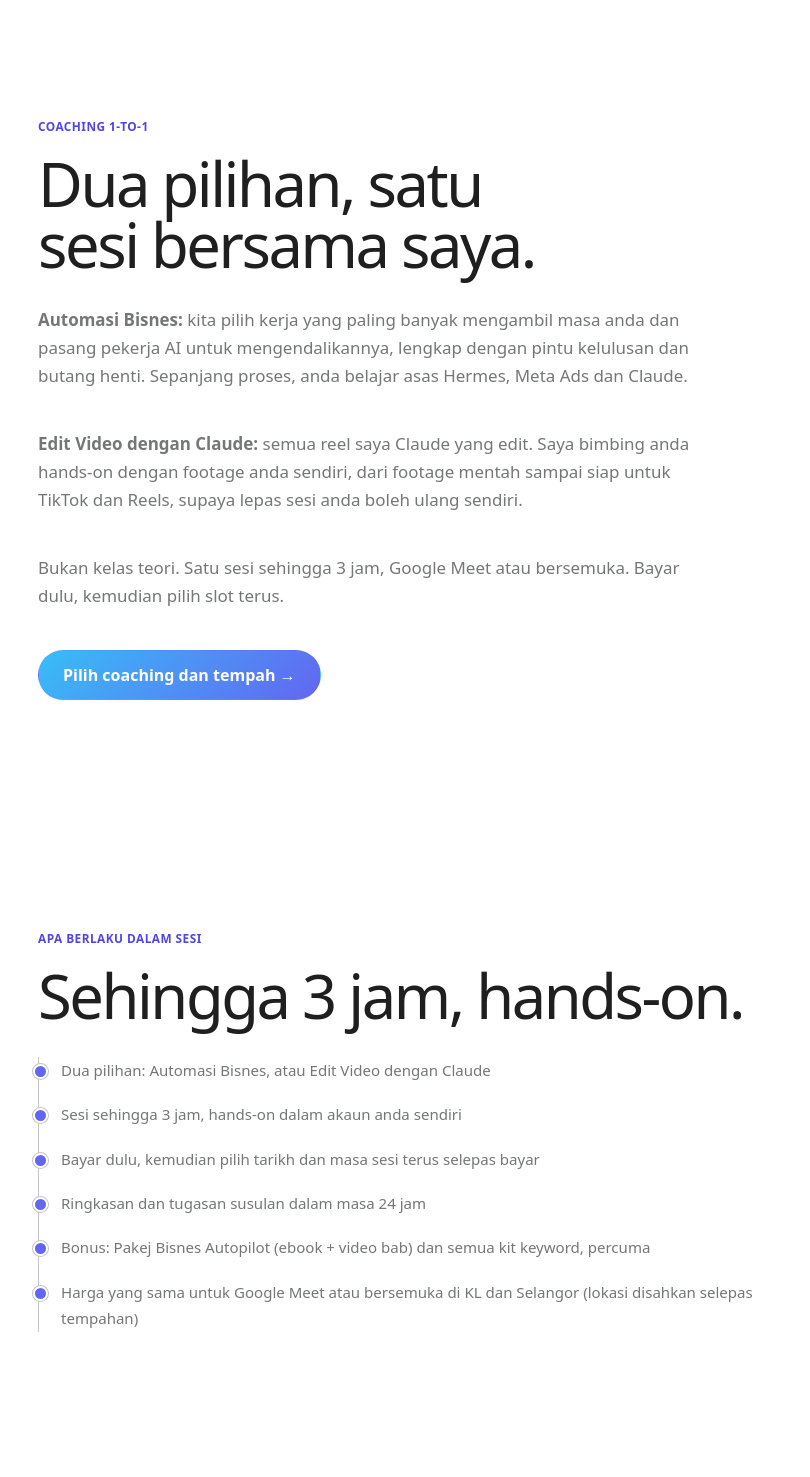
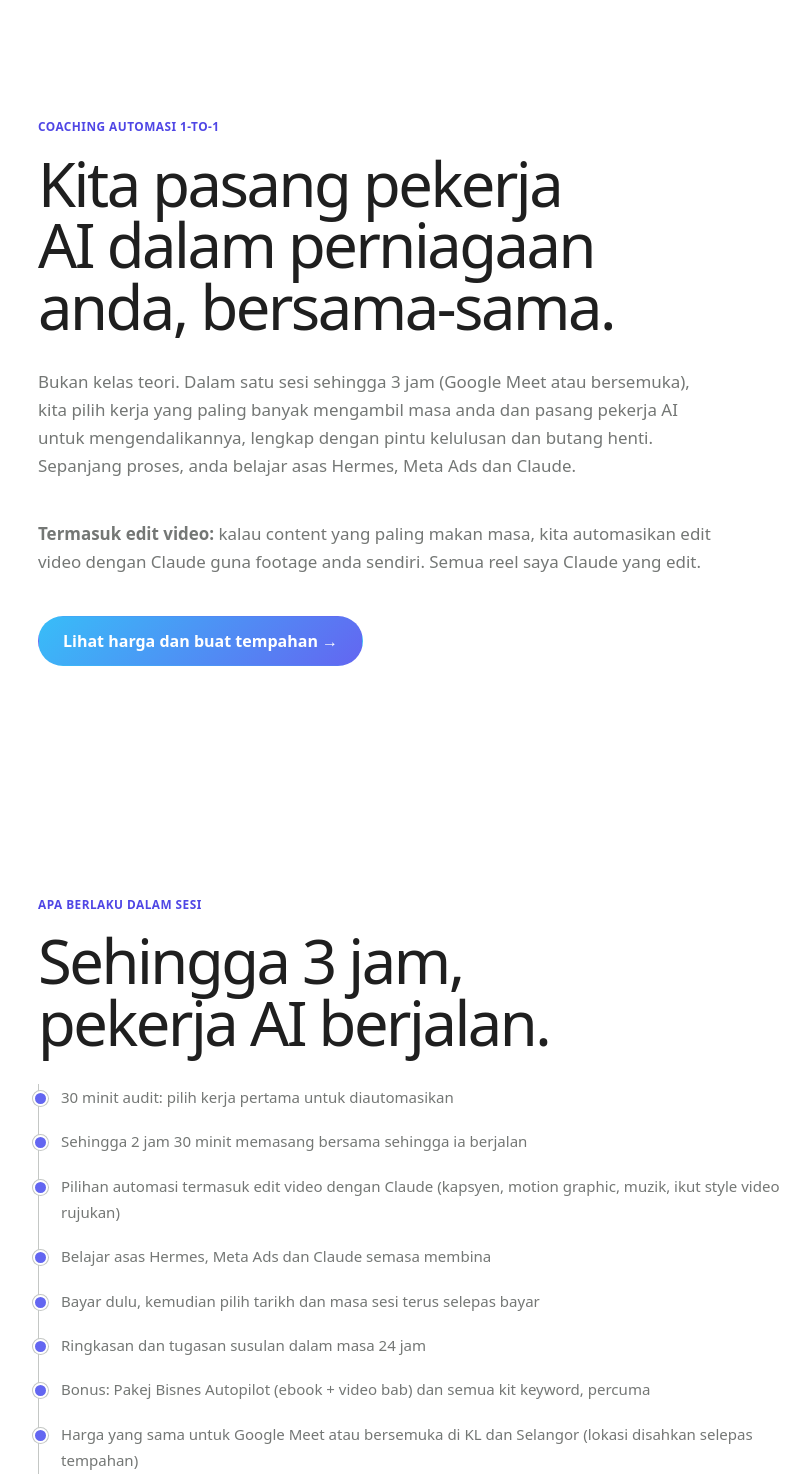
Before and after one commit to adielzainal00-pixel/adielzainal-laman, a plain HTML site: page coaching.html in a window 1280 px wide. Shown: the part 821-2298 px from the top of the page, without its empty margins (222-1032 px from the left). Drawn offline with Linux system fonts and the light colour scheme; a web font is replaced by a local one.

Commit message:
Coaching jadi satu kad: Coaching Automasi 1-to-1, edit video dengan Claude sebagai salah satu automasi (#41)
Co-authored-by: Claude Opus 5.5 <noreply@anthropic.com>

```diff
--- a/app.js
+++ b/app.js
@@ -118,7 +118,7 @@
         (promo ? ' <s class="asal">' + rm(m.harga_biasa) + "</s>" : "") + "</li>";
     }).join("") + "</ul>";
   }
-  function labelBeli(p) { if (ebookTanpaBcl(p)) return "Dibuka tak lama lagi"; if (belum(p)) return "Maklumkan saya bila dibuka →"; return p.bcl ? "Beli sekarang →" : (viaIG ? "DM untuk beli →" : "Beli melalui WhatsApp →"); }
+  function labelBeli(p) { if (ebookTanpaBcl(p)) return "Dibuka tak lama lagi"; if (belum(p)) return "Maklumkan saya bila dibuka →"; if (p.id === "coaching" && p.bcl) return "Bayar " + rm(hargaKini(p)) + " & Tempah Sesi →"; return p.bcl ? "Beli sekarang →" : (viaIG ? "DM untuk beli →" : "Beli melalui WhatsApp →"); }
 
   $("#senarai-produk").innerHTML = PRODUK.map(function (p) {
     return '<article class="kad produk' + (p.utama ? " utama" : "") + '" id="p-' + esc(p.id) + '">' +
--- a/coaching.html
+++ b/coaching.html
@@ -3,12 +3,12 @@
 <head>
 <meta charset="utf-8">
 <meta name="viewport" content="width=device-width, initial-scale=1, viewport-fit=cover">
-<title>Coaching 1-to-1 | Adiel Zainal</title>
-<meta name="description" content="Coaching 1-to-1 bersama Adiel Zainal, sesi sehingga 3 jam, Google Meet atau bersemuka. Dua pilihan: Automasi Bisnes (pasang pekerja AI dalam perniagaan anda) atau Edit Video dengan Claude.">
+<title>Coaching Automasi 1-to-1 | Adiel Zainal</title>
+<meta name="description" content="Coaching Automasi 1-to-1 bersama Adiel Zainal, sesi sehingga 3 jam, Google Meet atau bersemuka. Kita pasang pekerja AI dalam perniagaan anda, termasuk edit video content dengan Claude.">
 <meta name="theme-color" content="#FFFFFF">
 <meta property="og:type" content="website">
-<meta property="og:title" content="Coaching 1-to-1 · Adiel Zainal">
-<meta property="og:description" content="Sesi sehingga 3 jam, hands-on: pasang pekerja AI dalam perniagaan anda, atau belajar edit video dengan Claude guna footage anda sendiri.">
+<meta property="og:title" content="Coaching Automasi 1-to-1 · Adiel Zainal">
+<meta property="og:description" content="Sesi sehingga 3 jam, hands-on: pasang pekerja AI dalam perniagaan anda, termasuk edit video content dengan Claude.">
 <meta property="og:image" content="https://adielzainal.com/aset/og.png">
 <meta property="og:url" content="https://adielzainal.com/coaching">
 <meta name="twitter:card" content="summary_large_image">
@@ -18,7 +18,7 @@
 <link href="https://fonts.googleapis.com/css2?family=Bricolage+Grotesque:opsz,wdth,wght@12..96,75..100,500..800&family=Instrument+Serif:ital@0;1&family=Inter:wght@400;500;600&display=swap" rel="stylesheet">
 <link rel="stylesheet" href="style.css?v=27">
 <link rel="stylesheet" href="hero-a.css?v=11">
-<script src="config.js?v=30"></script>
+<script src="config.js?v=31"></script>
 <!-- Halaman ini dipautkan dari WhatsApp 0377. Polisi WhatsApp melarang pautan ke jualan produk digital,
      jadi halaman ini HANYA tentang coaching (servis): jangan tambah produk digital, pautan ke laman utama atau senarai produk. -->
 </head>
@@ -31,7 +31,7 @@
   <nav aria-label="Utama"><a class="jenama" href="index.html">Adiel Zainal</a><div class="menu"><a href="#sesi">Sesi</a><a href="#harga">Harga</a><a href="#soalan">Soalan</a></div></nav>
   <a class="lencana promo-merah" href="#harga">Promosi RM977, harga biasa RM1,499</a>
   <div class="pil"><p><span>Salam Kejayaan 😊</span><br>Coaching 1-to-1, sesi sehingga 3 jam</p><span class="tanda" aria-hidden="true"><i></i></span></div>
-  <div class="peranan"><svg width="28" height="28" viewBox="0 0 24 24" fill="none" stroke="#fff" stroke-width="1.6" aria-hidden="true"><path d="M6 6l12 12M18 8v10H8"/></svg>Coaching<br>1-to-1</div>
+  <div class="peranan"><svg width="28" height="28" viewBox="0 0 24 24" fill="none" stroke="#fff" stroke-width="1.6" aria-hidden="true"><path d="M6 6l12 12M18 8v10H8"/></svg>Coaching<br>Automasi 1-to-1</div>
   <h1 class="nama" id="nama">Adiel Zainal</h1>
 </header>
 
@@ -39,19 +39,18 @@
 <main id="utama">
   <section class="seksyen">
     <div class="bekas bekas-sempit">
-      <p class="kicker">Coaching 1-to-1</p>
-      <h2>Dua pilihan, <em>satu sesi bersama saya.</em></h2>
-      <p class="sub"><b>Automasi Bisnes:</b> kita pilih kerja yang paling banyak mengambil masa anda dan pasang pekerja AI untuk mengendalikannya, lengkap dengan pintu kelulusan dan butang henti. Sepanjang proses, anda belajar asas Hermes, Meta Ads dan Claude.</p>
-      <p class="sub"><b>Edit Video dengan Claude:</b> semua reel saya Claude yang edit. Saya bimbing anda hands-on dengan footage anda sendiri, dari footage mentah sampai siap untuk TikTok dan Reels, supaya lepas sesi anda boleh ulang sendiri.</p>
-      <p class="sub">Bukan kelas teori. Satu sesi sehingga 3 jam, Google Meet atau bersemuka. Bayar dulu, kemudian pilih slot terus.</p>
-      <p><a class="btn" href="#harga">Pilih coaching dan tempah →</a></p>
+      <p class="kicker">Coaching Automasi 1-to-1</p>
+      <h2>Kita pasang <em>pekerja AI</em> dalam perniagaan anda, bersama-sama.</h2>
+      <p class="sub">Bukan kelas teori. Dalam satu sesi sehingga 3 jam (Google Meet atau bersemuka), kita pilih kerja yang paling banyak mengambil masa anda dan pasang pekerja AI untuk mengendalikannya, lengkap dengan pintu kelulusan dan butang henti. Sepanjang proses, anda belajar asas Hermes, Meta Ads dan Claude.</p>
+      <p class="sub"><b>Termasuk edit video:</b> kalau content yang paling makan masa, kita automasikan edit video dengan Claude guna footage anda sendiri. Semua reel saya Claude yang edit.</p>
+      <p><a class="btn" href="#harga">Lihat harga dan buat tempahan →</a></p>
     </div>
   </section>
 
   <section class="seksyen seksyen-gelap" id="sesi">
     <div class="bekas bekas-sempit">
       <p class="kicker">Apa berlaku dalam sesi</p>
-      <h2>Sehingga 3 jam, <em>hands-on.</em></h2>
+      <h2>Sehingga 3 jam, <em>pekerja AI berjalan.</em></h2>
       <ol class="garis-masa" id="isi-sesi"></ol>
     </div>
   </section>
@@ -73,7 +72,7 @@
   <section class="seksyen seksyen-gelap" id="harga">
     <div class="bekas bekas-sempit">
       <p class="kicker">Harga</p>
-      <h2>Dua pilihan, <em>satu harga.</em></h2>
+      <h2>Satu harga, <em>dalam talian atau bersemuka.</em></h2>
       <div class="grid-produk" id="kad-coaching"></div>
     </div>
   </section>
@@ -84,8 +83,8 @@
       <h2>Yang orang selalu <em>tanya</em></h2>
       <div class="faq">
         <details><summary>Adakah saya perlu tahu coding?</summary><p>Tidak. Saya sendiri bukan developer. Kita menggunakan alat yang boleh diurus sendiri oleh pemilik perniagaan selepas sesi.</p></details>
-        <details><summary>Apa beza dua coaching ini?</summary><p>Automasi Bisnes untuk pemilik perniagaan yang mahu pekerja AI mengendalikan kerja berulang (WhatsApp, susulan lead, laporan iklan, resit). Edit Video dengan Claude untuk sesiapa yang buat content dan mahu edit video lebih laju dengan Claude. Harga, tempoh dan bonus sama.</p></details>
-        <details><summary>Apakah yang perlu saya sediakan?</summary><p>Semasa bayar, anda jawab tiga soalan ringkas (contohnya kerja yang paling banyak mengambil masa, atau jenis video yang anda nak edit). Selepas bayar, pilih slot terus. Bawa laptop anda sendiri; untuk Edit Video, sediakan satu footage pendek, satu video rujukan dan langganan Claude (Pro atau lebih).</p></details>
+        <details><summary>Boleh ke saya pilih automasi edit video?</summary><p>Boleh. Edit video content dengan Claude ialah salah satu automasi yang boleh kita pasang dalam sesi: kapsyen, motion graphic, muzik dan ikut style video rujukan yang anda suka. Sediakan satu footage pendek, satu video rujukan dan langganan Claude (Pro atau lebih).</p></details>
+        <details><summary>Apakah yang perlu saya sediakan?</summary><p>Semasa bayar, anda jawab tiga soalan ringkas: kerja yang paling banyak mengambil masa, cara sesi dan jenis perniagaan. Selepas bayar, pilih slot terus. Bawa laptop anda sendiri dan log masuk ke akaun yang terlibat; kita bina dalam akaun anda.</p></details>
         <details><summary>Dalam talian atau bersemuka?</summary><p>Kedua-duanya pada harga yang sama. Sesi dalam talian melalui Google Meet. Sesi bersemuka hanya di KL dan Selangor (ruang kerja bersama atau kafe yang tenang); lokasi disahkan selepas tempahan. Di luar KL dan Selangor, pilih Google Meet.</p></details>
         <details><summary>Bagaimana jika pemasangan belum selesai?</summary><p>Sesi berlangsung sehingga 3 jam, dan matlamatnya ialah pekerja AI anda sudah berjalan sebelum sesi tamat. Anda juga akan menerima ringkasan dan tugasan susulan dalam masa 24 jam supaya boleh meneruskannya sendiri.</p></details>
         <details><summary>Bagaimana cara membuat tempahan?</summary><p data-tempah-nota>Tekan butang pada kad harga di atas.</p></details>
@@ -97,7 +96,7 @@
     <div class="bekas">
       <h2>Ada soalan <em>sebelum membuat tempahan?</em></h2>
       <p class="sub">Kongsikan jenis perniagaan anda dan kerja yang paling banyak mengambil masa. Saya akan membalas sendiri.</p>
-      <a class="btn" href="#" data-wa="Hi Adiel, saya berminat Coaching 1-to-1. Bisnes / content saya: ">WhatsApp saya →</a>
+      <a class="btn" href="#" data-wa="Hi Adiel, saya berminat Coaching Automasi 1-to-1. Bisnes saya: ">WhatsApp saya →</a>
     </div>
   </section>
 </main>
@@ -131,10 +130,10 @@
   var promo = !isNaN(tamat) && Date.now() < tamat && p.harga_biasa > p.harga;
   var harga = promo || !p.harga_biasa ? p.harga : p.harga_biasa;
   var belum = p.status === "akan_datang";
-  // Dua pilihan (p.pilihan), setiap satu borang bayaran BCL sendiri. Bayar dulu, pilih slot di /tempah-sesi selepas bayar.
-  var pilihan = (p.pilihan && p.pilihan.length) ? p.pilihan : [{ id: "coaching", nama: p.nama, ringkas: p.ringkas, isi: [], bcl: p.bcl }];
+  // Satu kad coaching (p.pilihan untuk lebih daripada satu pilihan). Bayar dulu, pilih slot di /tempah-sesi selepas bayar.
+  var pilihan = (p.pilihan && p.pilihan.length) ? p.pilihan : [{ id: "coaching", nama: p.nama, ringkas: p.ringkas, isi: p.isi, bcl: p.bcl }];
   $("[data-tempah-nota]").textContent = !belum
-    ? "Pilih coaching pada kad harga dan tekan Bayar & Tempah Sesi. Anda bayar di halaman BCL.my yang selamat (FPX, atau DuitNow QR dengan e-wallet seperti Touch 'n Go, Grab dan Boost), kemudian terus pilih tarikh dan masa sesi."
+    ? "Tekan Bayar & Tempah Sesi pada kad harga. Anda bayar di halaman BCL.my yang selamat (FPX, atau DuitNow QR dengan e-wallet seperti Touch 'n Go, Grab dan Boost), kemudian terus pilih tarikh dan masa sesi."
     : "Tekan butang pada kad harga. WhatsApp akan buka; saya balas dengan tarikh yang ada dan cara bayaran yang selamat.";
   $("#kad-coaching").innerHTML = pilihan.map(function (x, n) {
     var pautan = !belum && x.bcl ? x.bcl : wa("Hi Adiel, saya nak tempah " + x.nama + " 1-to-1. Boleh maklumkan tarikh yang ada?");
@@ -146,7 +145,7 @@
       "<small>" + esc(p.nota) + (promo ? " · harga promosi sehingga 31 Dis 2026" : "") + "</small></p>" +
       '<p class="ringkas">' + esc(x.ringkas) + "</p>" +
       (x.isi && x.isi.length ? "<ul>" + x.isi.map(function (i) { return "<li>" + esc(i) + "</li>"; }).join("") + "</ul>" : "") +
-      '<p class="tambahan-nota">Bonus percuma: Pakej Bisnes Autopilot + semua kit keyword. Pilih slot selepas bayar.</p>' +
+      '<p class="tambahan-nota">Bayar terus (FPX, DuitNow QR atau e-wallet), kemudian pilih slot.</p>' +
       '<div class="bawah"><a class="btn btn-penuh" href="' + esc(pautan) + '" target="_blank" rel="noopener">' + label + "</a></div></article>";
   }).join("");
 })();
--- a/config.js
+++ b/config.js
@@ -131,49 +131,24 @@ window.LAMAN = {
     {
       id: "coaching",
       jenis: "1-to-1",
-      nama: "Coaching 1-to-1",
+      nama: "Coaching Automasi 1-to-1",
       harga: 977,                     // satu harga: Google Meet atau bersemuka
       harga_biasa: 1499,
       nota: "sesi sehingga 3 jam · Google Meet atau bersemuka (KL dan Selangor)",
-      // Satu harga untuk kedua-dua pilihan dan kedua-dua cara (Google Meet / bersemuka). Cara sesi dipilih dalam borang BCL.
-      ringkas: "Dua pilihan, satu harga: pasang pekerja AI dalam perniagaan anda, atau belajar edit video dengan Claude. Hands-on, dalam akaun dan footage anda sendiri.",
+      // Satu coaching (keputusan Adiel 28 Nov 2026): edit video dengan Claude ialah salah satu automasi yang boleh dipilih.
+      // Bayar di borang BCL coaching-automasi, kemudian pilih slot di /tempah-sesi (Calendly).
+      ringkas: "Kita pasang pekerja AI dalam perniagaan anda, bersama-sama. Pilih kerja yang paling banyak makan masa: balas WhatsApp, susulan lead, laporan iklan, rekod resit, atau edit video content dengan Claude.",
       isi: [
-        "Dua pilihan: Automasi Bisnes, atau Edit Video dengan Claude",
-        "Sesi sehingga 3 jam, hands-on dalam akaun anda sendiri",
+        "30 minit audit: pilih kerja pertama untuk diautomasikan",
+        "Sehingga 2 jam 30 minit memasang bersama sehingga ia berjalan",
+        "Pilihan automasi termasuk edit video dengan Claude (kapsyen, motion graphic, muzik, ikut style video rujukan)",
+        "Belajar asas Hermes, Meta Ads dan Claude semasa membina",
         "Bayar dulu, kemudian pilih tarikh dan masa sesi terus selepas bayar",
         "Ringkasan dan tugasan susulan dalam masa 24 jam",
         "Bonus: Pakej Bisnes Autopilot (ebook + video bab) dan semua kit keyword, percuma",
         "Harga yang sama untuk Google Meet atau bersemuka di KL dan Selangor (lokasi disahkan selepas tempahan)"
       ],
       bcl: "https://sassoneworldwide.bcl.my/form/coaching-automasi",
-      // Dua pilihan (macam Akid Ahmad): borang bayaran BCL sendiri setiap satu, slot dipilih selepas bayar.
-      pilihan: [
-        {
-          id: "automasi",
-          nama: "Coaching Automasi Bisnes",
-          ringkas: "Kita pasang pekerja AI dalam perniagaan anda, bersama-sama: balas WhatsApp, susulan lead, laporan iklan atau rekod resit. Anda belajar Hermes, Meta Ads dan Claude sepanjang proses.",
-          isi: [
-            "30 minit audit: pilih kerja pertama untuk pekerja AI",
-            "Sehingga 2 jam 30 minit memasang bersama sehingga ia berjalan",
-            "Pintu kelulusan dan butang henti sejak awal",
-            "Ringkasan dan tugasan susulan dalam 24 jam"
-          ],
-          bcl: "https://sassoneworldwide.bcl.my/form/coaching-automasi"
-        },
-        {
-          id: "video",
-          nama: "Coaching Edit Video dengan Claude",
-          ringkas: "Saya bimbing anda edit video guna Claude, hands-on dengan footage anda sendiri, dari footage mentah sampai siap untuk TikTok dan Reels.",
-          isi: [
-            "Pasang Claude Code, FFmpeg, HyperFrames dan yt-dlp di laptop anda",
-            "Edit ikut style video rujukan yang anda suka",
-            "Kapsyen, motion graphic, muzik dan SFX",
-            "Storyboard dulu, baru render; simpan style jadi skill",
-            "Langganan Claude disediakan sendiri"
-          ],
-          bcl: "https://sassoneworldwide.bcl.my/form/coaching-video"
-        }
-      ],
       label: "Dibimbing 1-to-1"
     },
     {
```
Also changed, not shown: akses/253c4bbbf5/index.html (+1 -1 lines), akses/78bd6e59f7/index.html (+1 -1 lines), akses/99a4401f33/index.html (+1 -1 lines), akses/c937f037f6/index.html (+1 -1 lines), index.html (+2 -2 lines), kit.html (+1 -1 lines), links.html (+1 -1 lines), tempah-sesi.html (+2 -2 lines), terima-kasih.html (+1 -1 lines), terma.html (+1 -1 lines).
